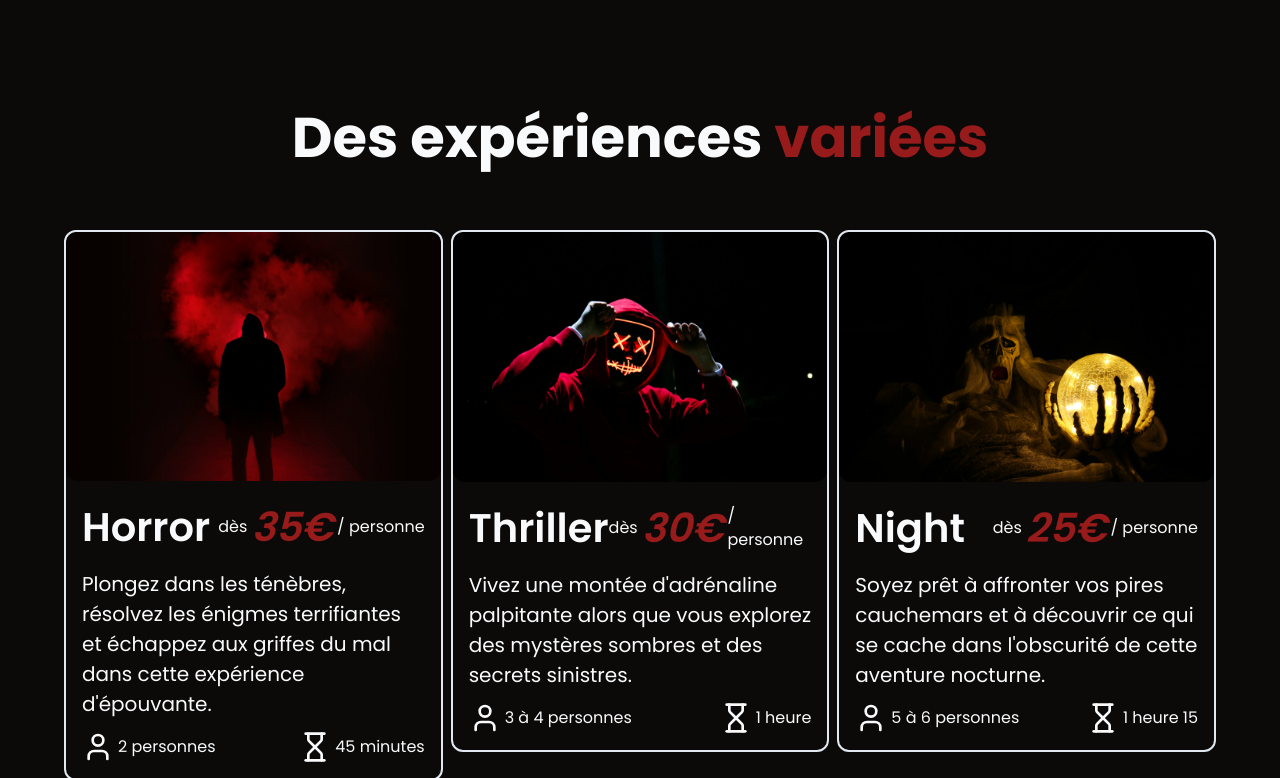
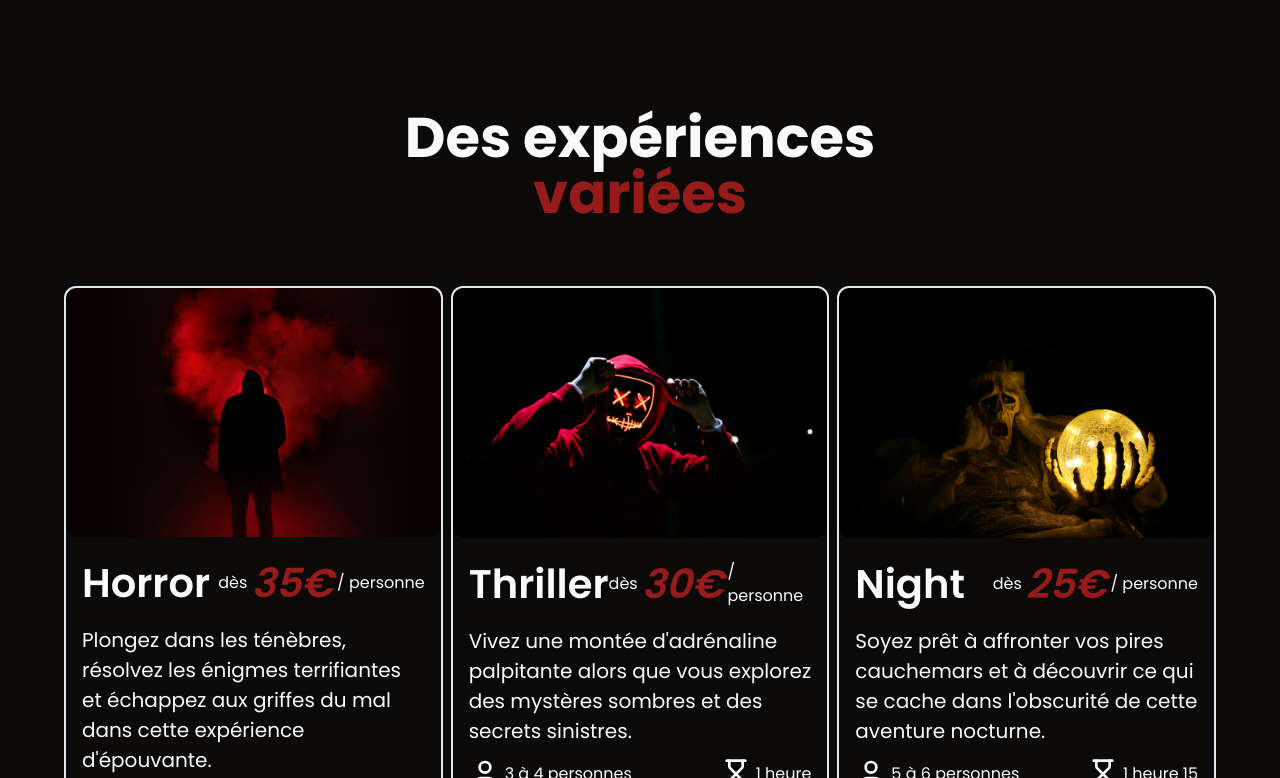
Before and after one commit to SebastienLaurentt/Escape-Game, a Next.js app: page / in a window 1280 px wide. Shown: the part 802-1580 px from the top of the page. Built offline with nearby package versions, Linux system fonts and the light colour scheme.

Commit message:
section Header h2 now wrap spans with flex-col

```diff
--- a/components/shared/SectionHeader.tsx
+++ b/components/shared/SectionHeader.tsx
@@ -13,8 +13,9 @@ const SectionHeader: React.FC<SectionHeaderProps> = ({
 }) => {
   return (
     <div className="mb-12 flex flex-col items-center text-center md:mb-16 ">
-      <h2>
-        {title} <span className="text-accent-foreground">{titleHighlight}</span>
+      <h2 className="flex flex-col">
+        <span>{title}</span>{" "}
+        <span className="text-accent-foreground">{titleHighlight}</span>
       </h2>
       <p>{titleDescription}</p>
     </div>
```
